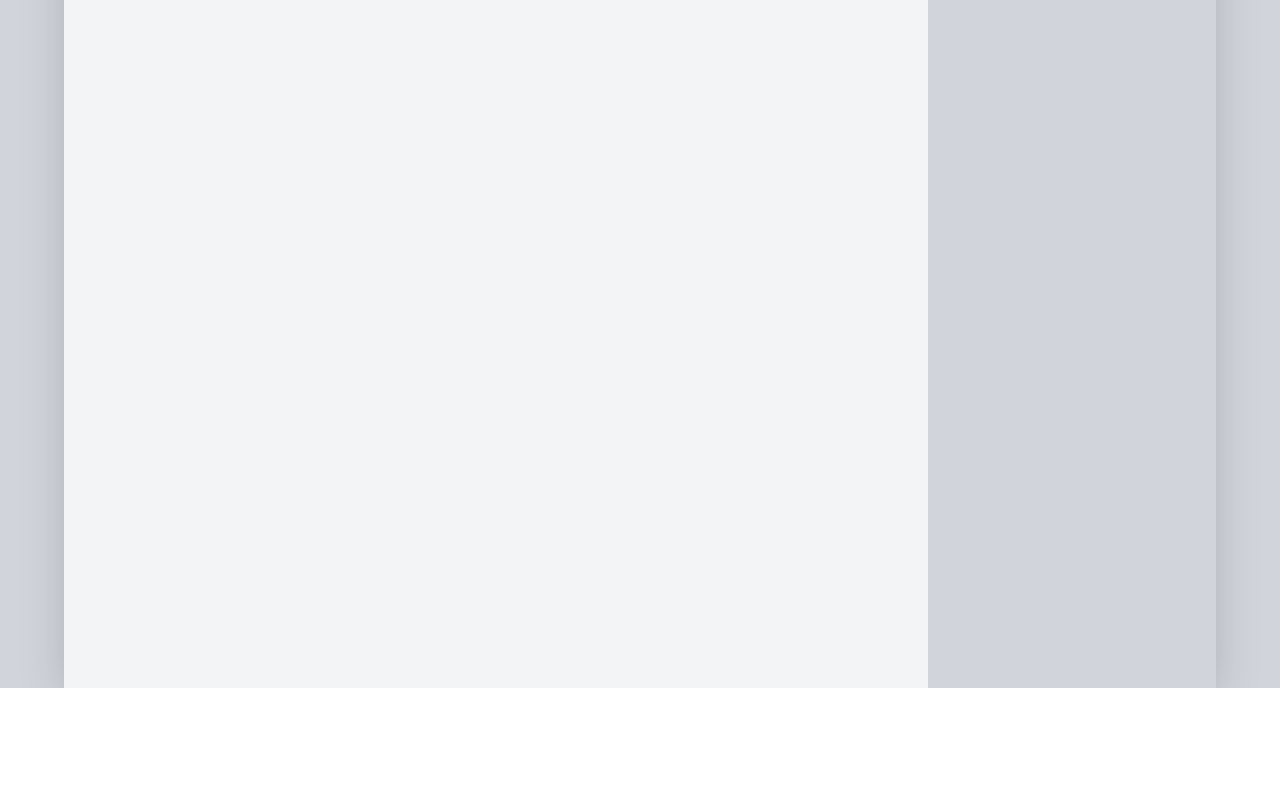
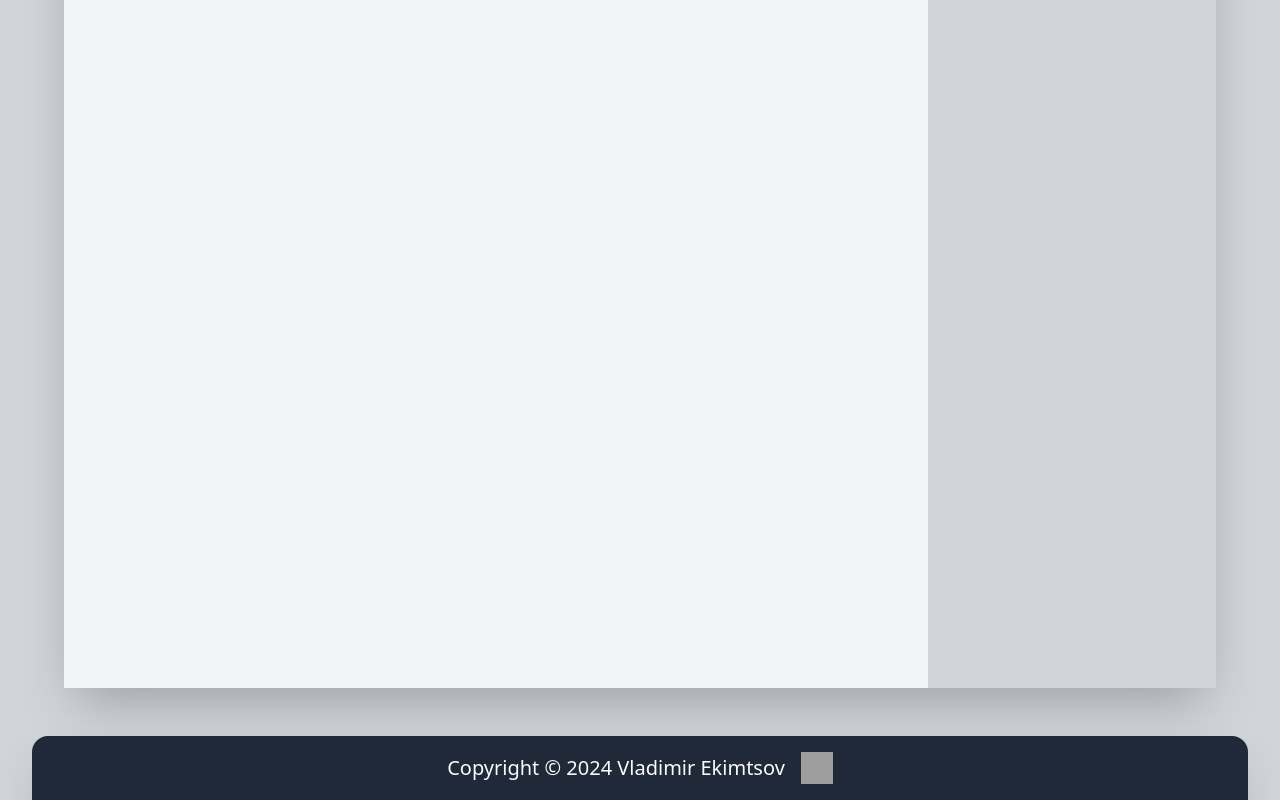
Before and after one commit to Volodimirus/PG_app, a React (Create React App) app: page / in a window 1280 px wide. Shown: the part 1854-2654 px from the top of the page. Before the commit the page ends 2542 px from the top, so only its background shows below. Built offline with nearby package versions, Linux system fonts and the light colour scheme; grey boxes are pictures that could not be loaded.

Commit message:
added Footer component

```diff
--- a/src/components/app/App.tsx
+++ b/src/components/app/App.tsx
@@ -3,6 +3,7 @@ import "./App.css";
 import Header from "../header/Header";
 import PgForm from "../pgForm/PgForm";
 import Portfolio from "../portfolio/Portfolio";
+import Footer from "../footer/Footer";
 
 function App() {
     return (
@@ -10,6 +11,7 @@ function App() {
             <Header />
             <PgForm />
             <Portfolio />
+            <Footer />
         </div>
     );
 }
```
